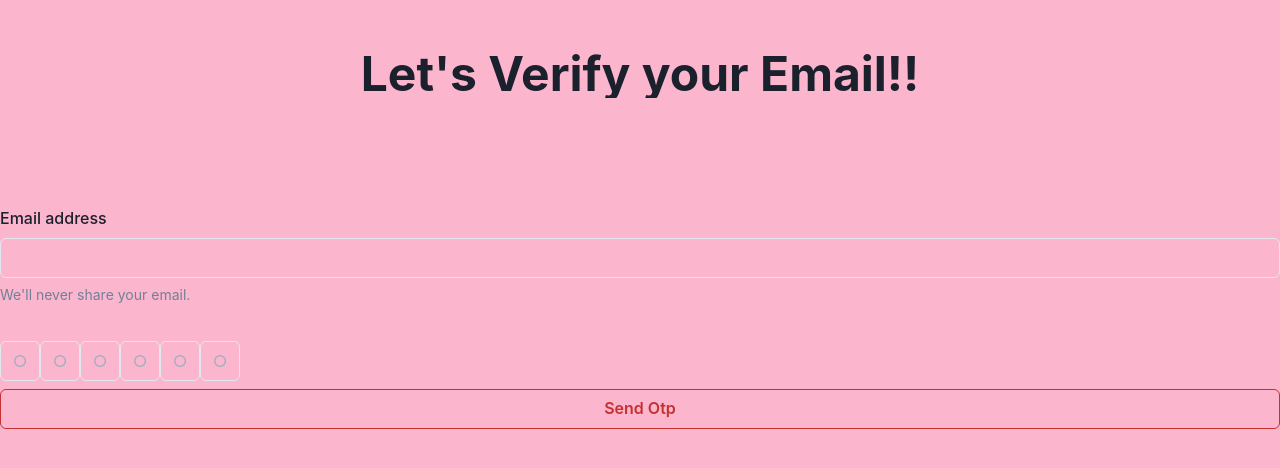
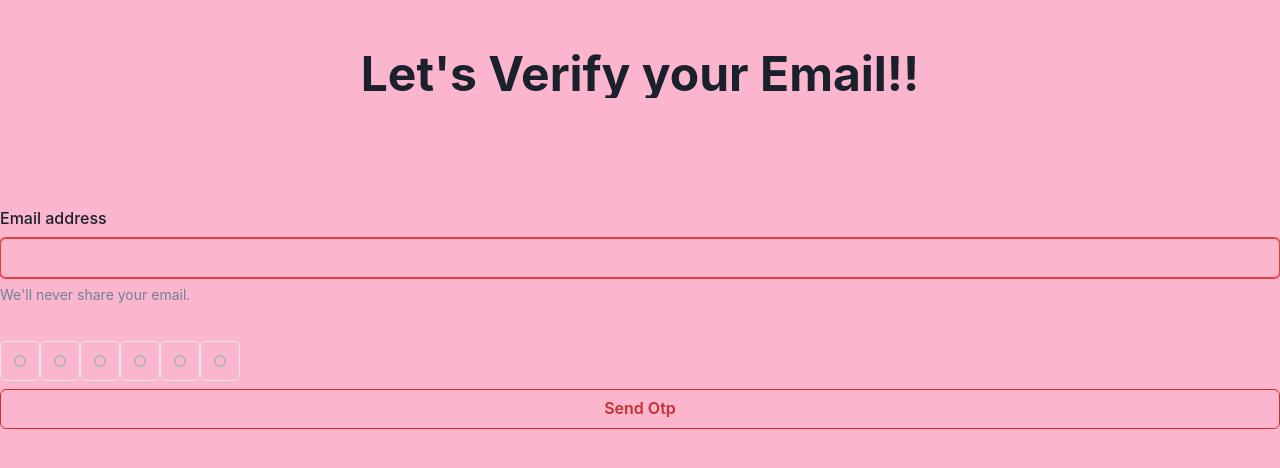
Before and after one commit to Ad450/voting-dapp, a React (Create React App) app in the folder src/: page / in a window 1280 px wide. Shown: the top 468 px of the page. Built offline with nearby package versions, Linux system fonts and the light colour scheme.

Commit message:
email validator added and minor changes in verify_voter

```diff
--- a/src/src/features/voter_verification/components/verify_voter.tsx
+++ b/src/src/features/voter_verification/components/verify_voter.tsx
@@ -10,14 +10,19 @@ import {
   Box,
   Button,
 } from "@chakra-ui/react";
+import { useState } from "react";
 
 const VerifyVoter = () => {
+  const [value, setValue] = useState("");
+
+  const isError = value === "";
+
   return (
     <Box width="container.xl">
       <Stack>
-        <FormControl>
+        <FormControl isInvalid={isError}>
           <FormLabel htmlFor="email">Email address</FormLabel>
-          <Input id="email" type="email" />
+          <Input id="email" type="email" value={value} />
           <FormHelperText>We'll never share your email.</FormHelperText>
         </FormControl>
         <CustomPinField></CustomPinField>
@@ -37,7 +42,7 @@ const CustomPinField = () => {
   return (
     <HStack>
       <Box paddingTop="30">
-        <PinInput otp onComplete={performVerification}>
+        <PinInput otp onComplete={performOperation}>
           <PinInputField />
           <PinInputField />
           <PinInputField />
@@ -51,5 +56,11 @@ const CustomPinField = () => {
 };
 
 // this will verify pin
-const performVerification = () => {};
+const performOperation = async () => {
+  try {
+  } catch (error) {}
+};
+
+const getVerificationCode = async (email: string): Promise<void> => {};
+
 export { VerifyVoter };
```
Also changed, not shown: src/src/core/utils/validators.ts (added, +14 -0 lines).
